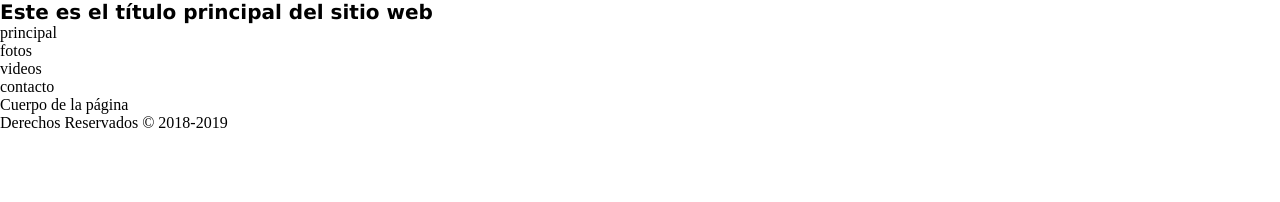
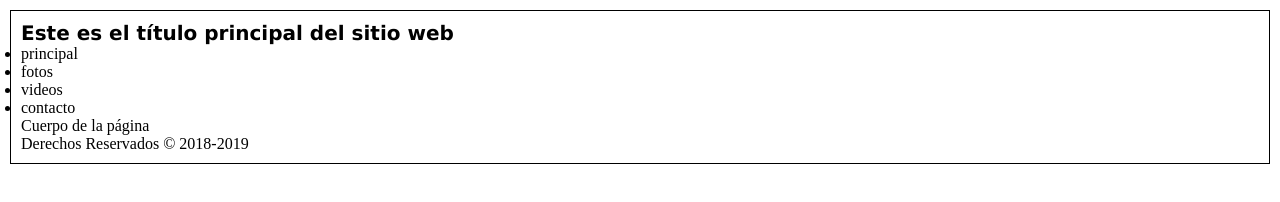
Before and after one commit to gezam/Tarea3Gema, a plain HTML site: page index.html in a window 1280 px wide. Drawn offline with Linux system fonts and the light colour scheme.

Commit message:
Cuadro entero

```diff
--- a/css/estilo.css
+++ b/css/estilo.css
@@ -8,3 +8,9 @@ h1 {
 h2 {
   font: bold 14px verdana, sans-serif;
 }
+
+.figura1{
+	border: 1px solid black;
+	margin:  10px;
+	padding:10px;
+}
--- a/index.html
+++ b/index.html
@@ -5,7 +5,7 @@
   <title>Página web básica con css y html</title>
   <link rel="stylesheet" href="css/estilo.css">
 </head>
-<body>
+<body class="figura1">
 <div id="agrupar">
   <header id="cabecera">
     <h1>Este es el título principal del sitio web</h1>
```
